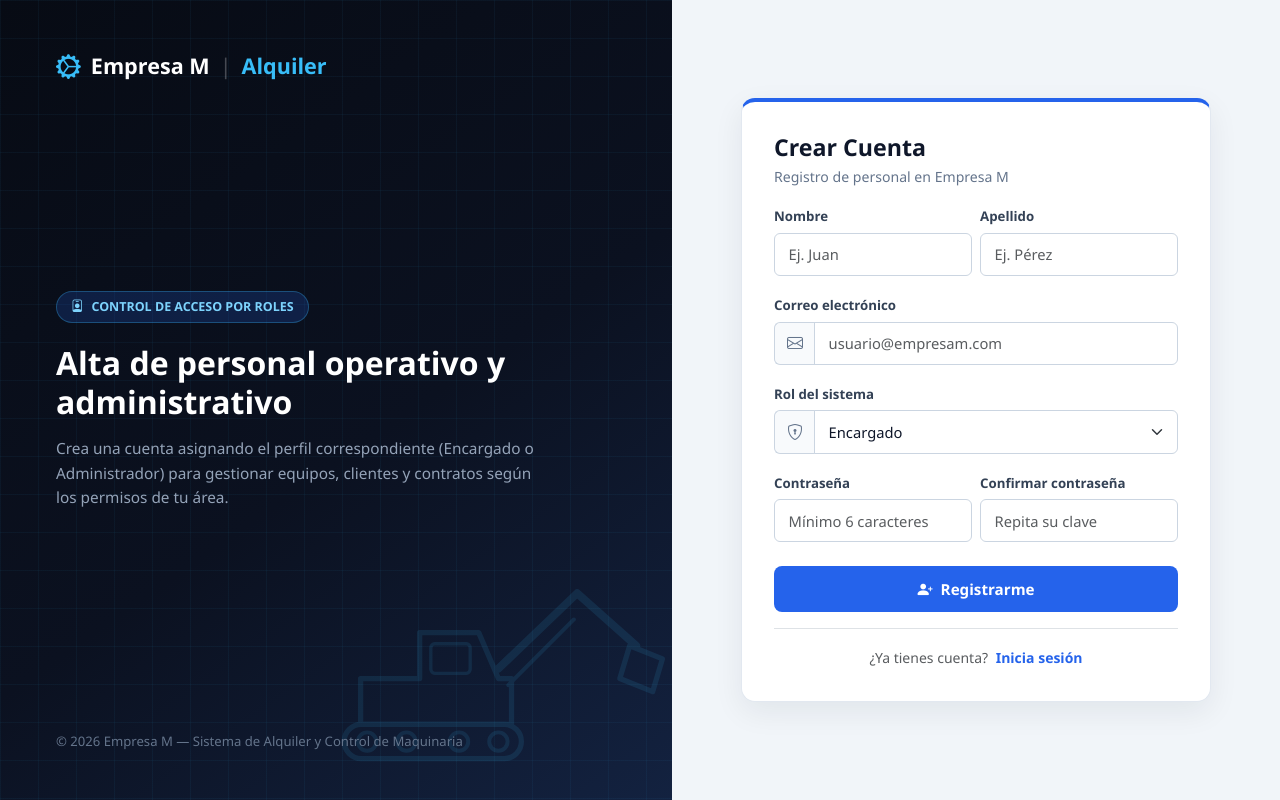
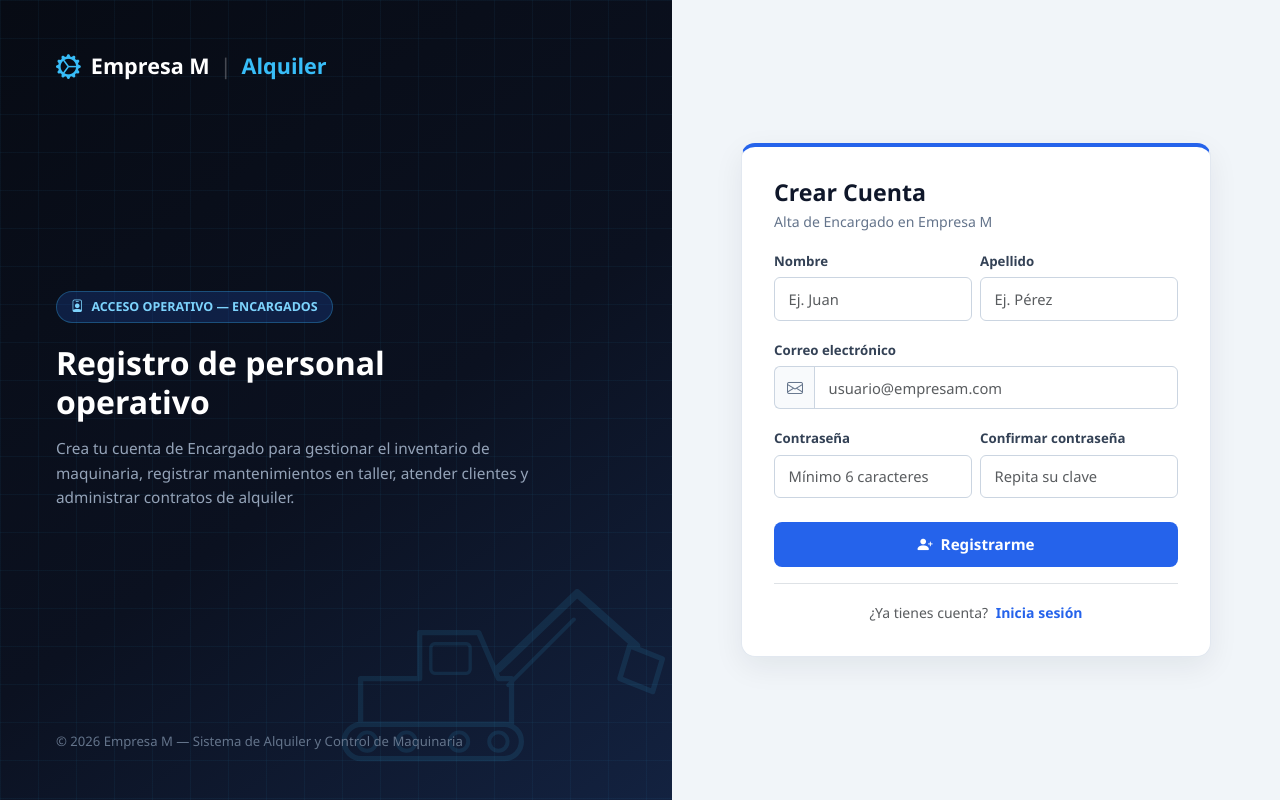
Before and after one commit to Darwin1235/LP2, a PHP site: page /index.php?action=register in a window 1280 px wide. Run offline with PHP 8.4, Linux system fonts and the light colour scheme.

Commit message:
Modificacion de codigo para el registro de nuevos usuarios

```diff
--- a/controllers/AuthController.php
+++ b/controllers/AuthController.php
@@ -60,7 +60,7 @@ class AuthController {
             $correo     = trim($_POST['correo'] ?? '');
             $contrasena = trim($_POST['contrasena'] ?? '');
             $confirmar  = trim($_POST['confirmar_contrasena'] ?? '');
-            $rol        = trim($_POST['rol'] ?? 'Encargado');
+            $rol        = 'Encargado'; // Todo nuevo registro se asigna exclusivamente como Encargado
 
             if ($nombre === '' || $apellido === '' || $correo === '' || $contrasena === '') {
                 $error = "Todos los campos son obligatorios.";
--- a/views/auth/register.php
+++ b/views/auth/register.php
@@ -172,14 +172,14 @@
             color: #64748b;
         }
 
-        .form-control, .form-select {
+        .form-control {
             border: 1px solid #cbd5e1;
             padding: 0.6rem 0.85rem;
             font-size: 0.92rem;
             color: #0f172a;
         }
 
-        .form-control:focus, .form-select:focus {
+        .form-control:focus {
             border-color: var(--brand-blue);
             box-shadow: 0 0 0 0.2rem rgba(37, 99, 235, 0.15);
         }
@@ -240,11 +240,11 @@
         <div class="hero-content">
             <div class="hero-pill">
                 <i class="bi bi-person-badge"></i>
-                <span>CONTROL DE ACCESO POR ROLES</span>
+                <span>ACCESO OPERATIVO — ENCARGADOS</span>
             </div>
-            <h1 class="hero-title">Alta de personal operativo y administrativo</h1>
+            <h1 class="hero-title">Registro de personal operativo</h1>
             <p class="hero-desc">
-                Crea una cuenta asignando el perfil correspondiente (Encargado o Administrador) para gestionar equipos, clientes y contratos según los permisos de tu área.
+                Crea tu cuenta de Encargado para gestionar el inventario de maquinaria, registrar mantenimientos en taller, atender clientes y administrar contratos de alquiler.
             </p>
         </div>
 
@@ -270,7 +270,7 @@
         <div class="register-card">
             <div class="mb-3">
                 <h2 class="register-title mb-1">Crear Cuenta</h2>
-                <p class="register-subtitle mb-0">Registro de personal en Empresa M</p>
+                <p class="register-subtitle mb-0">Alta de Encargado en Empresa M</p>
             </div>
 
             <?php if (!empty($error)): ?>
@@ -297,17 +297,6 @@
                     <div class="input-group">
                         <span class="input-group-text"><i class="bi bi-envelope"></i></span>
                         <input type="email" name="correo" class="form-control" required value="<?= htmlspecialchars($_POST['correo'] ?? '') ?>" placeholder="usuario@empresam.com">
-                    </div>
-                </div>
-
-                <div class="mb-3">
-                    <label class="form-label">Rol del sistema</label>
-                    <div class="input-group">
-                        <span class="input-group-text"><i class="bi bi-shield-lock"></i></span>
-                        <select name="rol" class="form-select" required>
-                            <option value="Encargado" <?= (($_POST['rol'] ?? '') === 'Encargado') ? 'selected' : '' ?>>Encargado</option>
-                            <option value="Administrador" <?= (($_POST['rol'] ?? '') === 'Administrador') ? 'selected' : '' ?>>Administrador</option>
-                        </select>
                     </div>
                 </div>
 
```
